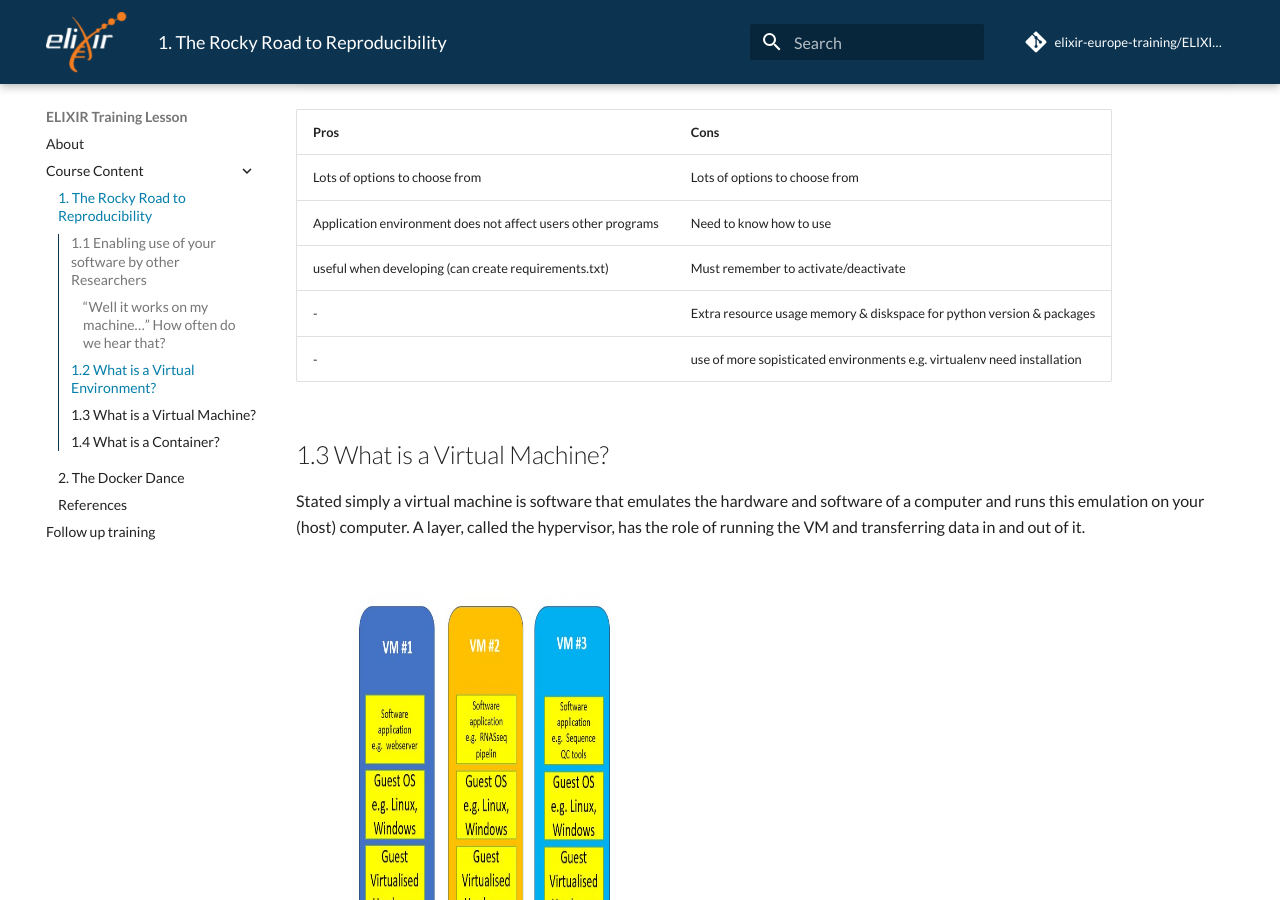
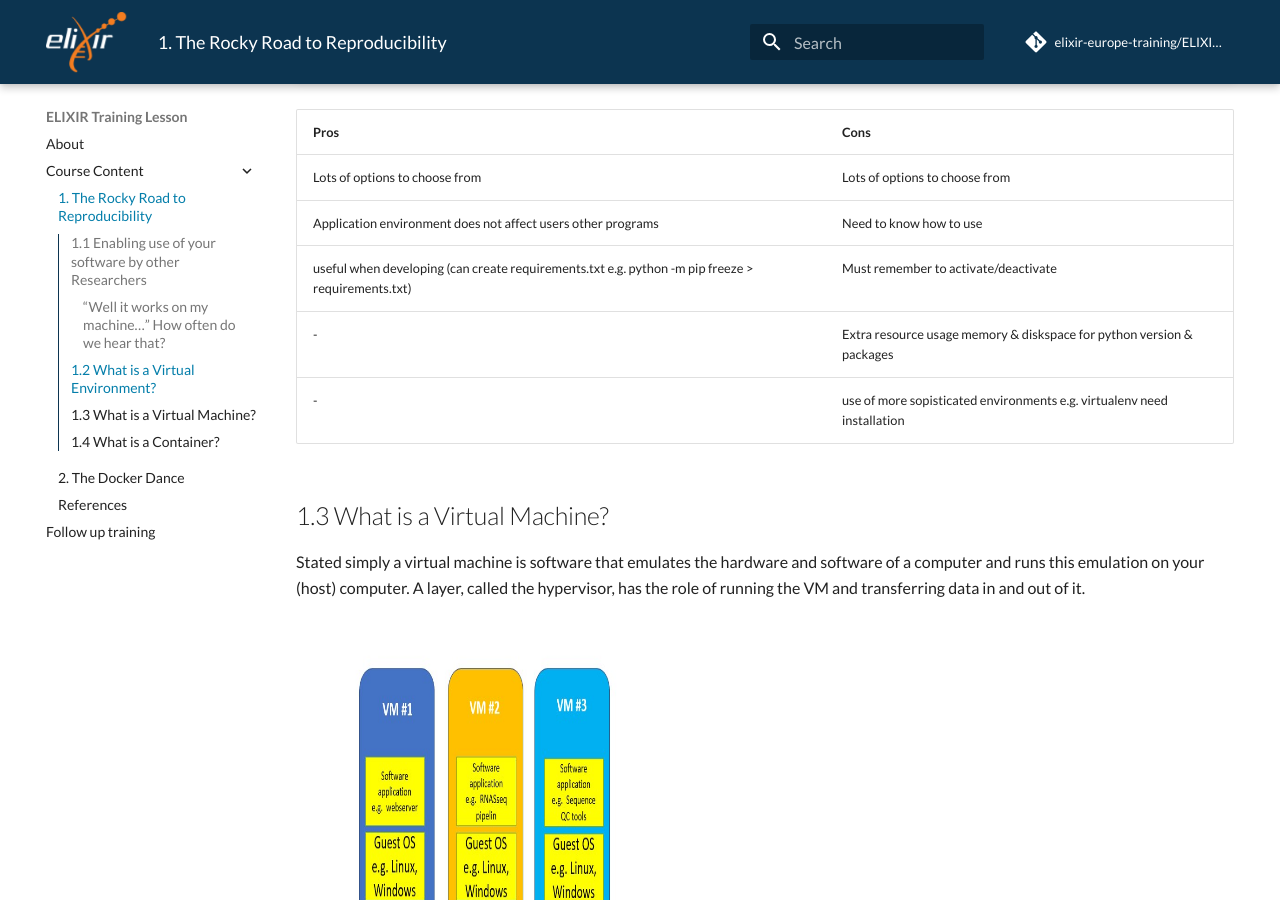
Before and after one commit to elixir-europe-training/ELIXIR-TrP-ContainersPython-CodeRep, an MkDocs documentation site: the page built from docs/chapters/chapter_01.md, in a window 1280 px wide and 900 px high, scrolled down 3726 px. Built offline with MkDocs 1.6.1 and Material for MkDocs 9.7.7, drawn with Linux system fonts in a browser that asks for light colours; comment, search, counter and statistics services are not loaded.

Commit message:
Update chapter_01.md

```diff
--- a/docs/chapters/chapter_01.md
+++ b/docs/chapters/chapter_01.md
@@ -149,7 +149,7 @@
 |---|---|
 | Lots of options to choose from | Lots of options to choose from |
 | Application environment does not affect users other programs | Need to know how to use |
-| useful when developing (can create requirements.txt)   | Must remember to activate/deactivate    |
+| useful when developing (can create requirements.txt e.g. python -m pip freeze > requirements.txt)   | Must remember to activate/deactivate    |
 | -    | Extra resource usage memory & diskspace for python version & packages |
 | -    | use of more sopisticated environments e.g. virtualenv need installation  |
 
```
